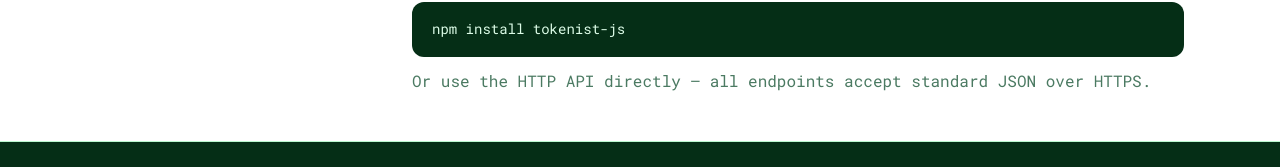
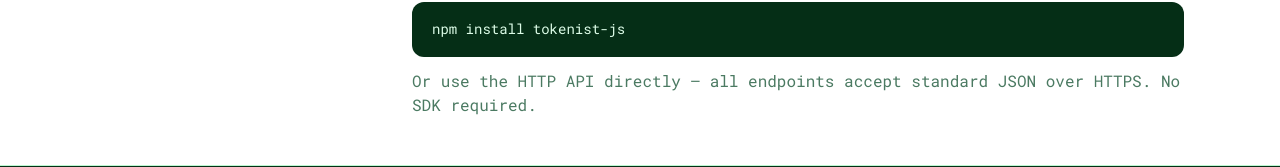
Before and after one commit to ryanstables/tokenist.dev, a Next.js app: page /docs in a window 1280 px wide. Shown: the part 520-687 px from the top of the page. Built offline with nearby package versions, Linux system fonts and the light colour scheme; no server answers.

Commit message:
fix: remove unused lang prop from CodeBlock, clarify HTTP API option

```diff
--- a/src/app/docs/page.tsx
+++ b/src/app/docs/page.tsx
@@ -35,7 +35,7 @@
   );
 }
 
-function CodeBlock({ children, lang = "json" }: { children: string; lang?: string }) {
+function CodeBlock({ children }: { children: string }) {
   return (
     <pre className="overflow-x-auto rounded-xl bg-[var(--fg)] px-5 py-4 text-sm leading-relaxed text-[var(--accent-light)]">
       <code>{children.trim()}</code>
@@ -99,10 +99,10 @@
                 </Step>
 
                 <Step n={2} title="Install the TypeScript SDK">
-                  <CodeBlock lang="bash">{`npm install tokenist-js`}</CodeBlock>
+                  <CodeBlock>{`npm install tokenist-js`}</CodeBlock>
                   <p className="mt-3 text-[var(--fg-muted)]">
                     Or use the HTTP API directly — all endpoints accept standard JSON
-                    over HTTPS.
+                    over HTTPS. No SDK required.
                   </p>
                 </Step>
               </div>
```
